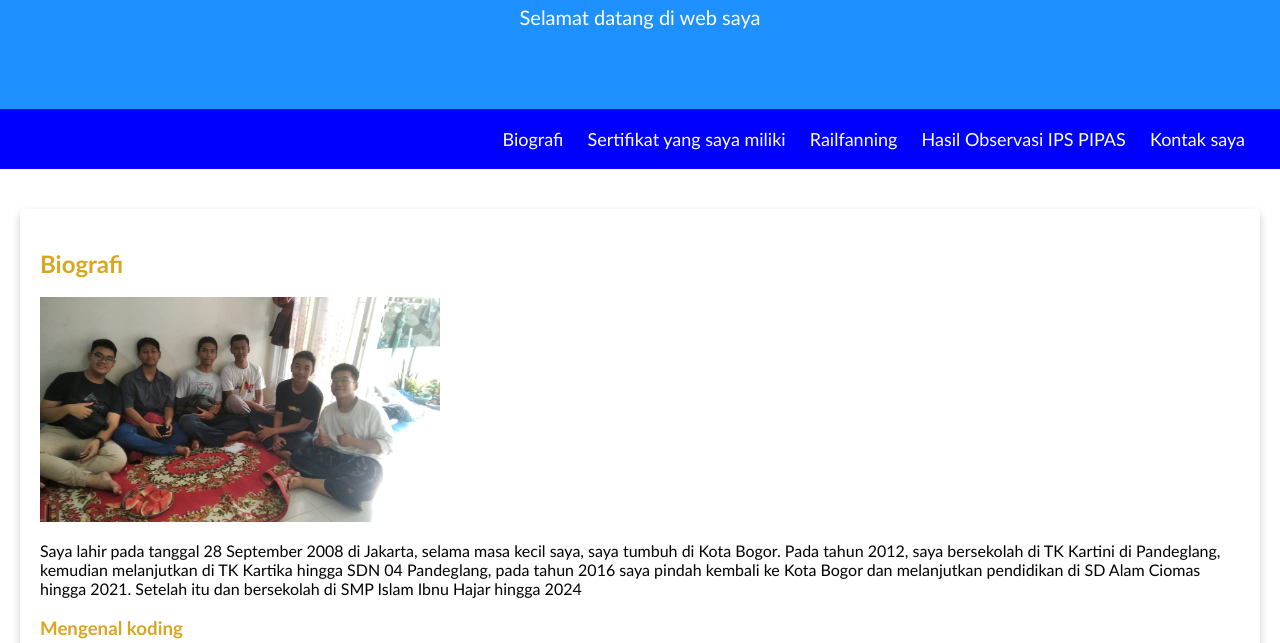
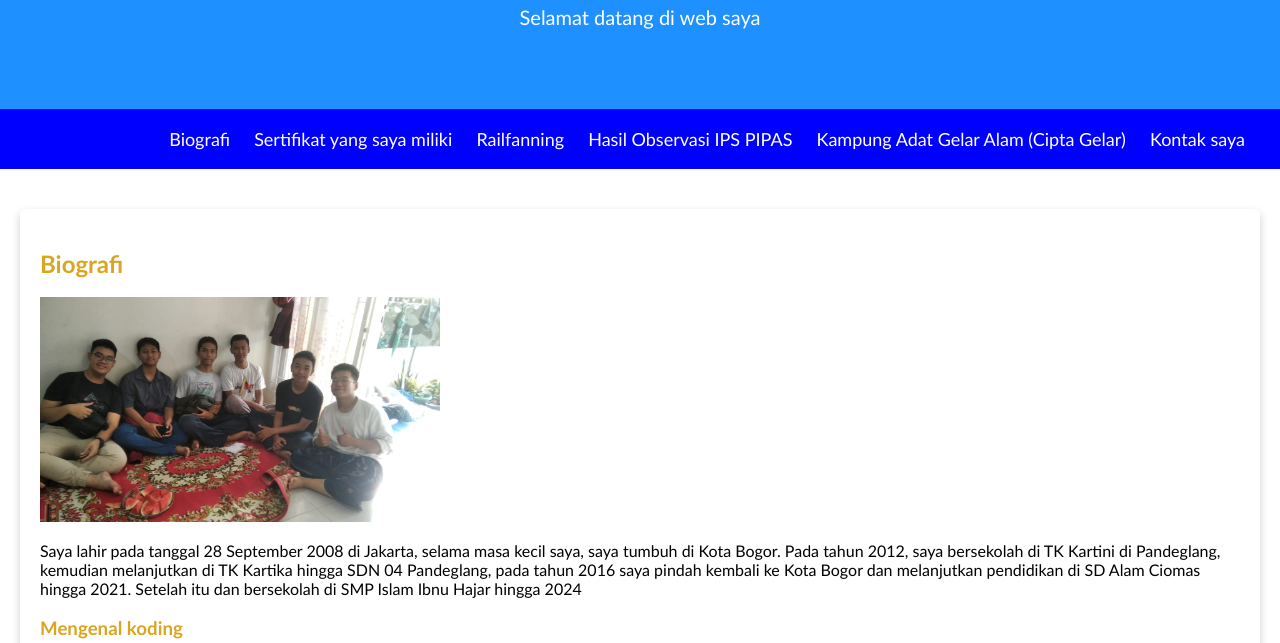
Before and after one commit to Darry244/Portofolio-baru, a plain HTML site: page index.html in a window 1280 px wide. Shown: the part 157-800 px from the top of the page. Drawn offline with Linux system fonts and the light colour scheme.

Commit message:
addli.html

```diff
--- a/index.html
+++ b/index.html
@@ -27,6 +27,9 @@
                 </li>
                 <li>
                     <a href="#Hasil Observasi IPS PIPAS">Hasil Observasi IPS PIPAS</a>
+                </li>
+                <li>
+                    <a href="https://darry244.github.io/Gelaralam/">Kampung Adat Gelar Alam (Cipta Gelar)</a>
                 </li>
                 <li>
                     <a href="#kontak">Kontak saya</a>
```
